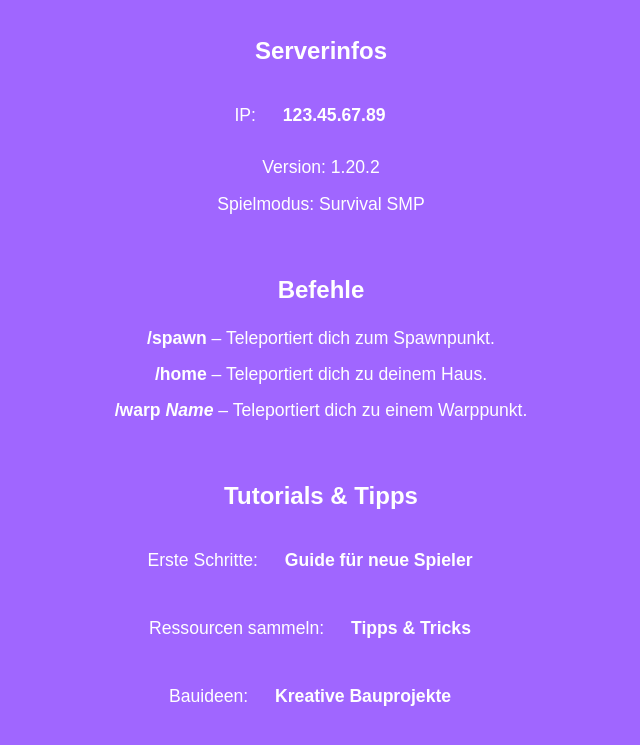
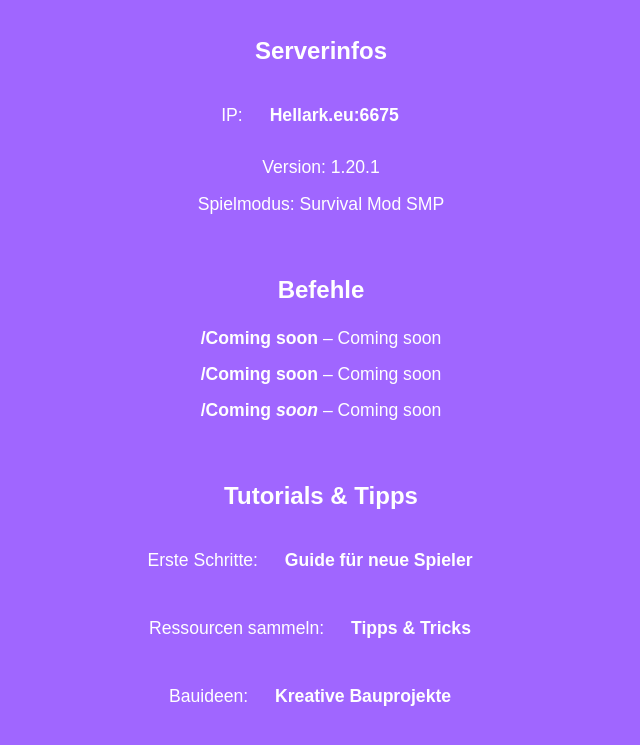
Before and after one commit to Jannsoic/Fantasy-smp, a plain HTML site: page wiki.html in a window 1280 px wide. Shown: the part 75-820 px from the top of the page, without its empty margins (319-959 px from the left). Drawn offline with Linux system fonts and the light colour scheme.

Commit message:
Update server info and commands in wiki.html

```diff
--- a/wiki.html
+++ b/wiki.html
@@ -25,17 +25,17 @@
 
 <div class="section">
 <h2>Serverinfos</h2>
-<p>IP: <a href="#" onclick="copyIP('123.45.67.89')">123.45.67.89</a></p>
-<p>Version: 1.20.2</p>
-<p>Spielmodus: Survival SMP</p>
+<p>IP: <a href="#" onclick="copyIP('123.45.67.89')">Hellark.eu:6675</a></p>
+<p>Version: 1.20.1</p>
+<p>Spielmodus: Survival Mod SMP</p>
 </div>
 
 <div class="section">
 <h2>Befehle</h2>
 <ul>
-  <li><strong>/spawn</strong> – Teleportiert dich zum Spawnpunkt.</li>
-  <li><strong>/home</strong> – Teleportiert dich zu deinem Haus.</li>
-  <li><strong>/warp <em>Name</em></strong> – Teleportiert dich zu einem Warppunkt.</li>
+  <li><strong>/Coming soon</strong> – Coming soon</li>
+  <li><strong>/Coming soon</strong> – Coming soon</li>
+  <li><strong>/Coming <em>soon</em></strong> – Coming soon</li>
 </ul>
 </div>
 
```
